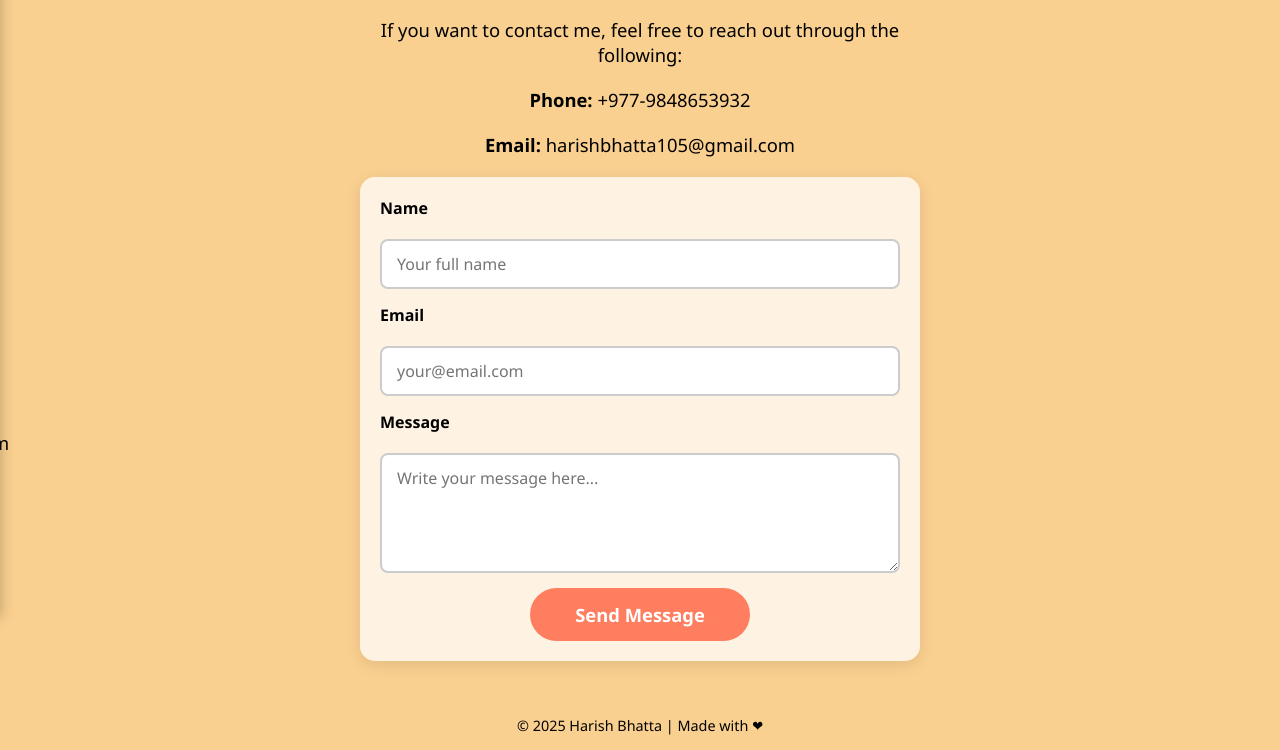
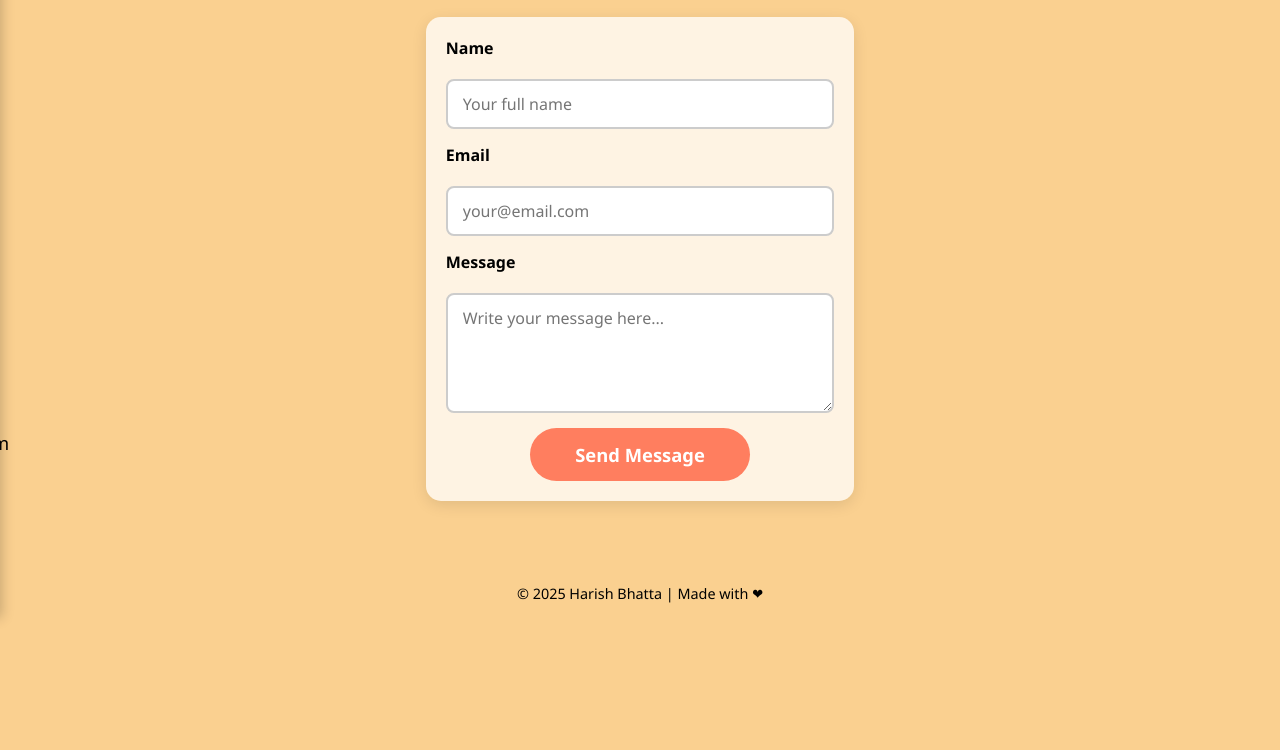
Before and after one commit to Harish-Bhatta/hb, a plain HTML site: page contact.html in a window 1280 px wide. Shown: the part 182-932 px from the top of the page. After the commit the page ends 800 px from the top, so only its background shows below. Drawn offline with Linux system fonts and the light colour scheme.

Commit message:
Add files via upload

```diff
--- a/contact.html
+++ b/contact.html
@@ -243,9 +243,6 @@ a.contact-link:hover {
     Your message was sent successfully!<br>
     Thank you for contacting me.
   </div>
-  <p>If you want to contact me, feel free to reach out through the following:</p>
-  <p><strong>Phone:</strong> +977-9848653932</p>
-  <p><strong>Email:</strong> harishbhatta105@gmail.com</p>
 
 
 
```
